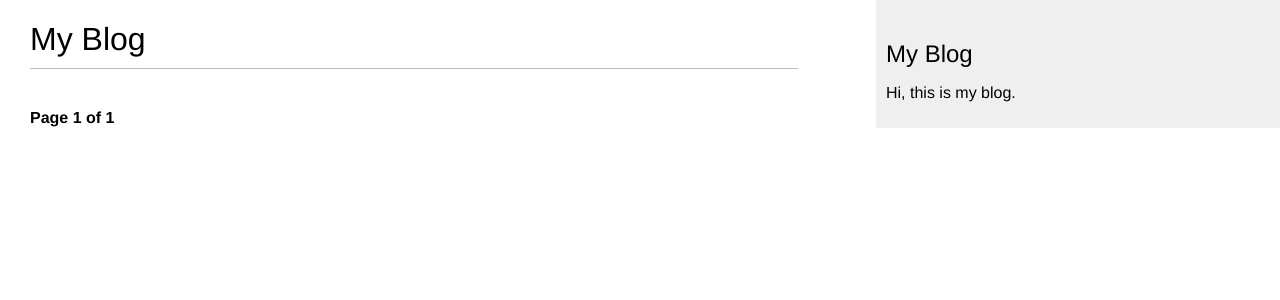
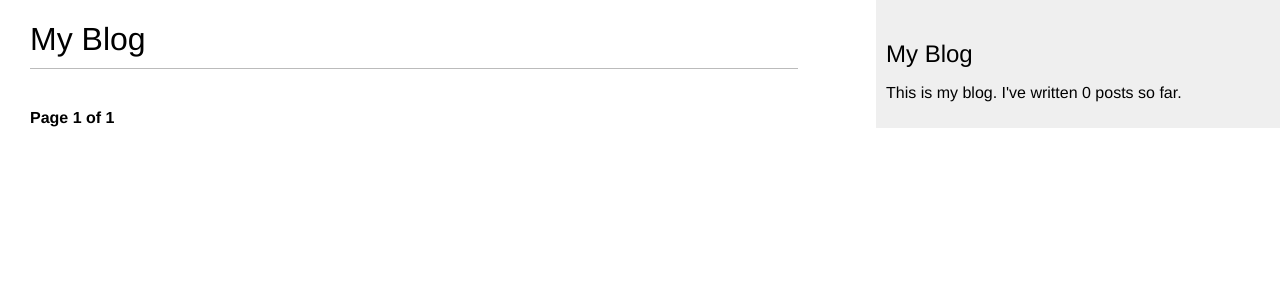
Before and after one commit to vhsenna/django-blog, a Django app: page /blog/ in a window 1280 px wide. Shown: the top 300 px of the page. Run offline with Django 4.2, Linux system fonts and the light colour scheme; data that the repository does not hold is empty.

Commit message:
Create template tags: total posts published

```diff
--- a/blog/templates/blog/base.html
+++ b/blog/templates/blog/base.html
@@ -1,3 +1,4 @@
+{% load blog_tags %}
 {% load static %}
 
 <!DOCTYPE html>
@@ -18,7 +19,7 @@
   </div>
   <div id="sidebar">
     <h2>My Blog</h2>
-    <p>Hi, this is my blog.</p>
+    <p>This is my blog. I've written {% total_posts %} posts so far.</p>
   </div>
 </body>
 
--- /dev/null
+++ b/blog/templatetags/blog_tags.py
@@ -0,0 +1,8 @@
+from django import template
+from blog.models import Post
+
+register = template.Library()
+
+@register.simple_tag
+def total_posts():
+    return Post.published.count()
```
Also changed, not shown: blog/templatetags/__init__.py (added).
